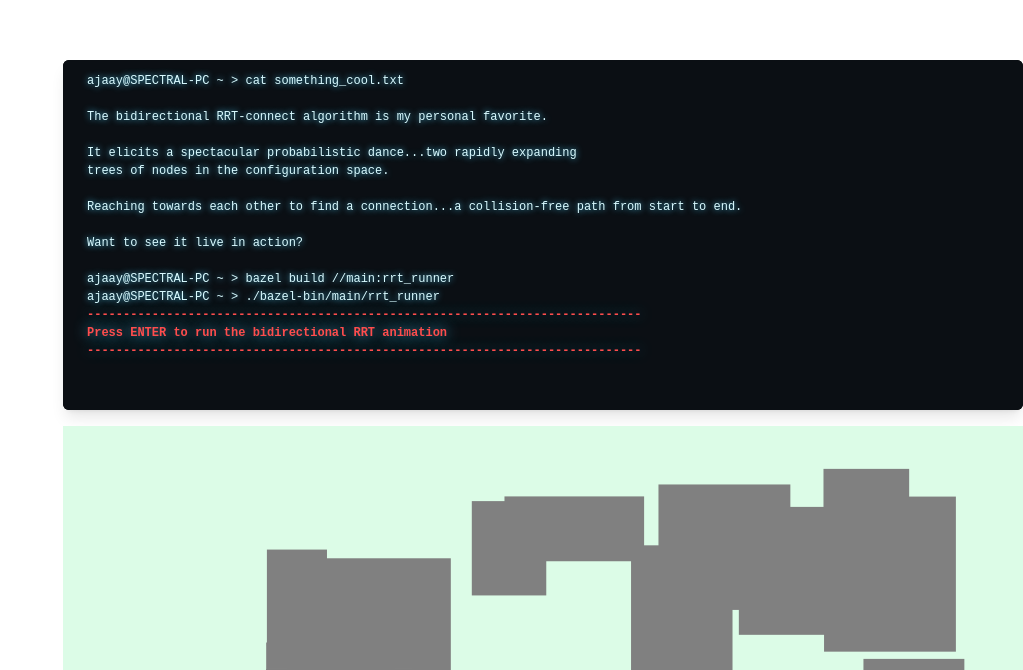
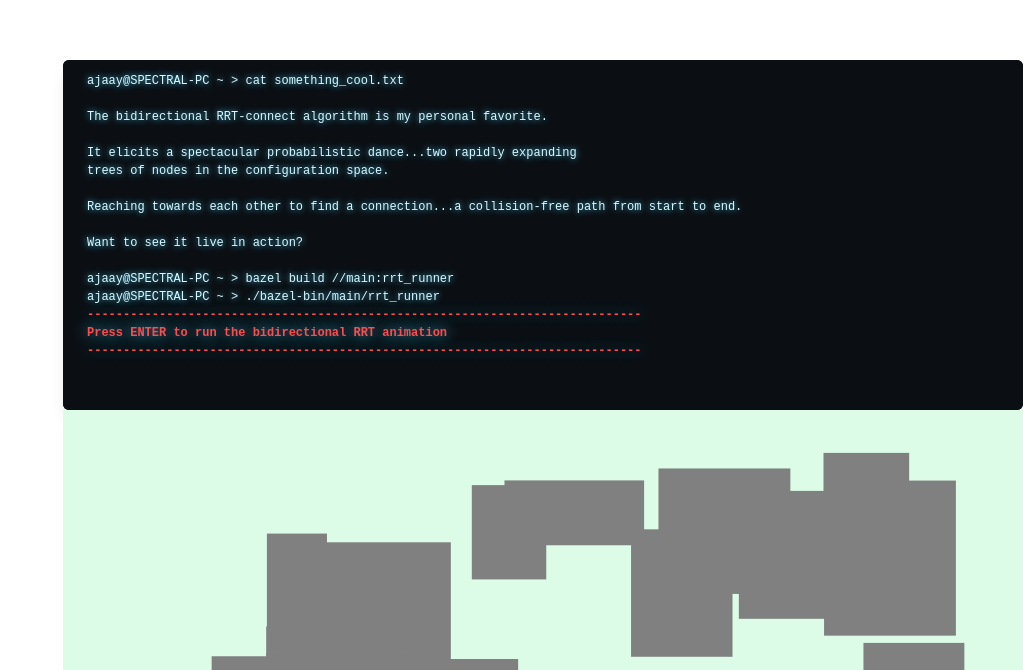
Before and after one commit to ajaayc/ajaayc.github.io, a React (Create React App) app: page / in a window 1280 px wide. Shown: the part 7090-7760 px from the top of the page, without its empty margins (257-1280 px from the left). Built offline with nearby package versions, Linux system fonts and the light colour scheme.

Commit message:
Remove various spacings

```diff
--- a/src/App.js
+++ b/src/App.js
@@ -54,7 +54,7 @@ function App() {
           </div>
 
           {/* RRT Section */}
-          <section id="rrt" className="py-16 px-0 space-y-4">
+          <section id="rrt" className="pt-16 pb-0 px-0">
           {/* RRTPromptPanel: user presses Enter to start */}
             <RRTPromptPanel onEnter={handleStartRRT} />
 
```
